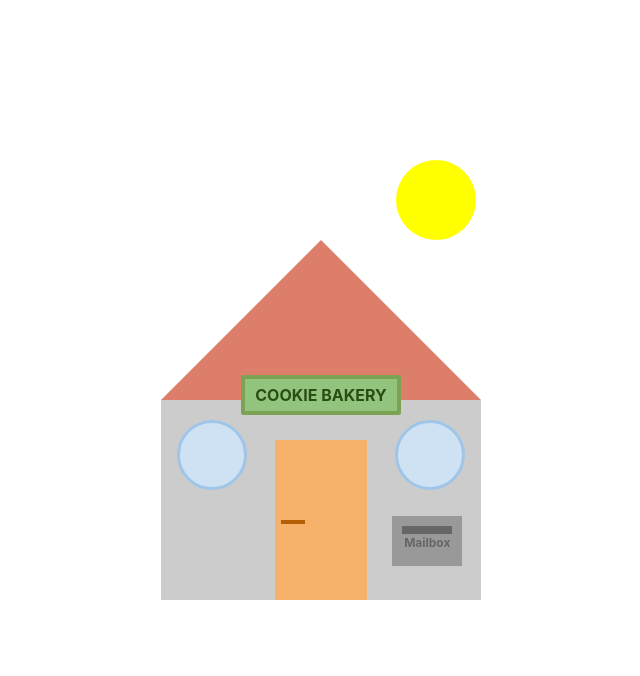
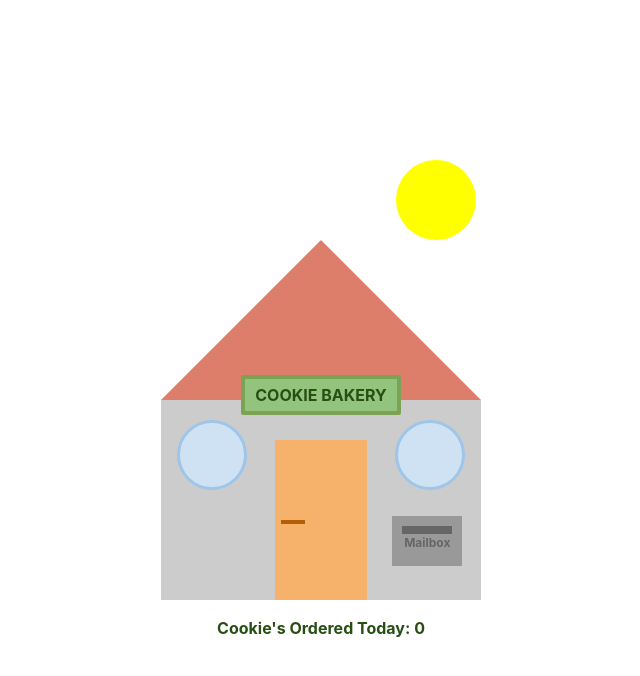
Before and after one commit to Ywehc/bakery, a Vue app: page / in a window 1280 px wide. Shown: the top 676 px of the page, without its empty margins (319-959 px from the left). Built offline with nearby package versions, Linux system fonts and the light colour scheme.

Commit message:
logic complete

```diff
--- a/src/App.vue
+++ b/src/App.vue
@@ -1,24 +1,27 @@
 <template>
   <div id="app"
     class="container"
-    v-bind:class="{
+    :class="{
       day: this.$store.state.isDaytime,
       night: !this.$store.state.isDaytime}">
     <Sky />
     <Building />
+    <Orders v-if="this.$store.state.isDaytime"/>
   </div>
 </template>
 
 <script>
 import Sky from './components/Sky.vue'
 import Building from './components/Building.vue'
-import {store} from './store.js';
+import Orders from './components/Orders.vue'
+import {store} from './store.js'
 
 export default {
   name: 'App',
   components: {
     Sky,
-    Building
+    Building,
+    Orders
   },
   computed: {
       isDaytime() {
--- a/src/components/Door.vue
+++ b/src/components/Door.vue
@@ -1,10 +1,24 @@
 <template>
-    <div class="door">
+    <div class="door" @click="orderCookie">
         <div class="handle"></div>
     </div>
 </template>
 
 <script>
+import {store} from '../store.js';
+
+export default {
+    methods: {
+        orderCookie() {
+            this.$store.commit('orderCookie');
+        }
+    },
+    computed: {
+        orderCount() {
+            return store.state.orderCount
+        }
+    }
+}
 </script>
 
 <style scoped>
@@ -14,6 +28,9 @@
     margin-top: 40px;
     padding-top: 80px;
 }
+.door:hover {
+    cursor: pointer;
+}
 .handle {
     height: 4px;
     width: 24px;
--- a/src/components/Mailbox.vue
+++ b/src/components/Mailbox.vue
@@ -1,6 +1,5 @@
 <template>
-    <div :class="{'broken': broken, 'mailbox': !broken }"
-        @click="fall()">
+    <div :class="{'broken': broken, 'mailbox': !broken }" @click="fall()">
         <div class="mailslot"></div>
         <p>Mailbox</p>
     </div>
@@ -32,7 +31,9 @@ export default {
 }
 .mailbox {
     margin-top: 26px;
-
+}
+.mailbox:hover {
+    cursor: pointer;
 }
 .mailbox p, .broken p {
     color: #666666;
--- /dev/null
+++ b/src/components/Orders.vue
@@ -0,0 +1,29 @@
+<template>
+    <p class="orders">
+        <strong>Cookie's Ordered Today: {{cookiesOrdered}}</strong>
+    </p>
+</template>
+
+<script>
+import {store} from '../store.js';
+
+export default {
+    computed: {
+        isDaytime() {
+            return store.state.isDaytime;
+        },
+        cookiesOrdered() {
+            return this.$store.state.orderCount;
+        }
+    }
+}
+</script>
+
+<style scoped>
+.orders {
+    color: #274e13;
+    text-align: center;
+    padding: 1em;
+}
+
+</style>
--- a/src/components/Sky.vue
+++ b/src/components/Sky.vue
@@ -12,12 +12,16 @@ import {store} from '../store.js';
 export default {
     methods: {
         toggleTime() {
+            this.$store.commit('resetOrders', 0);
             this.$store.commit('toggleDay');
-        }
+        },
     },
     computed: {
         isDaytime() {
             return store.state.isDaytime;
+        },
+        resetOrders() {
+            return store.state.orderCount;
         }
     }
 }
--- a/src/store.js
+++ b/src/store.js
@@ -5,11 +5,18 @@ Vue.use(Vuex);
 
 export default new Vuex.Store({
     state: {
-        isDaytime: true
+        isDaytime: true,
+        orderCount: 0
     },
     mutations: {
         toggleDay(state) {
             state.isDaytime = !state.isDaytime
+        },
+        orderCookie(state) {
+            state.orderCount++
+        },
+        resetOrders(state) {
+            state.orderCount = 0
         }
     }
 })
```
